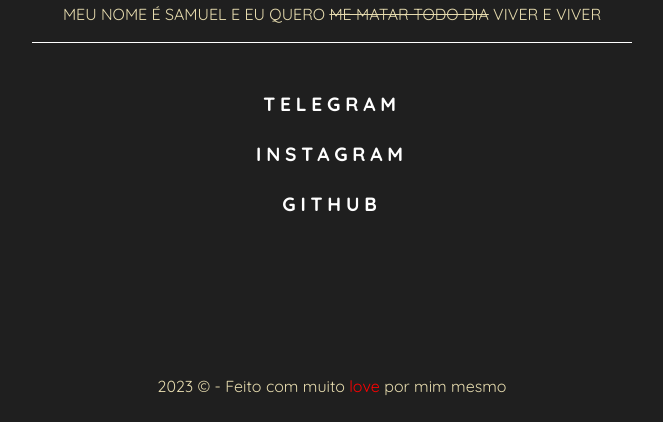
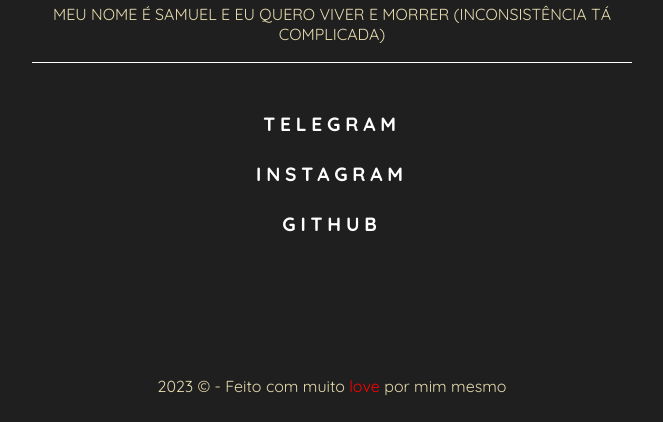
Before and after one commit to namahee/namahee.github.io, a plain HTML site: page index.html in a window 1280 px wide. Shown: the part 378-800 px from the top of the page, without its empty margins (308-971 px from the left). Drawn offline with Linux system fonts and the light colour scheme.

Commit message:
Update index.html

```diff
--- a/index.html
+++ b/index.html
@@ -24,7 +24,7 @@
       <div class="title">
         <span>About Me</span>
        </div>
-      <p>Meu nome é Samuel e eu quero <del>me matar todo dia</del> viver e viver</p> <br>
+      <p>Meu nome é Samuel e eu quero viver e morrer (inconsistência tá complicada)</p> <br>
       <div class="my-things">
 
         <p id="ok"><a class="link" href="https://t.me/NoteZV">Telegram</a> <br>
```
